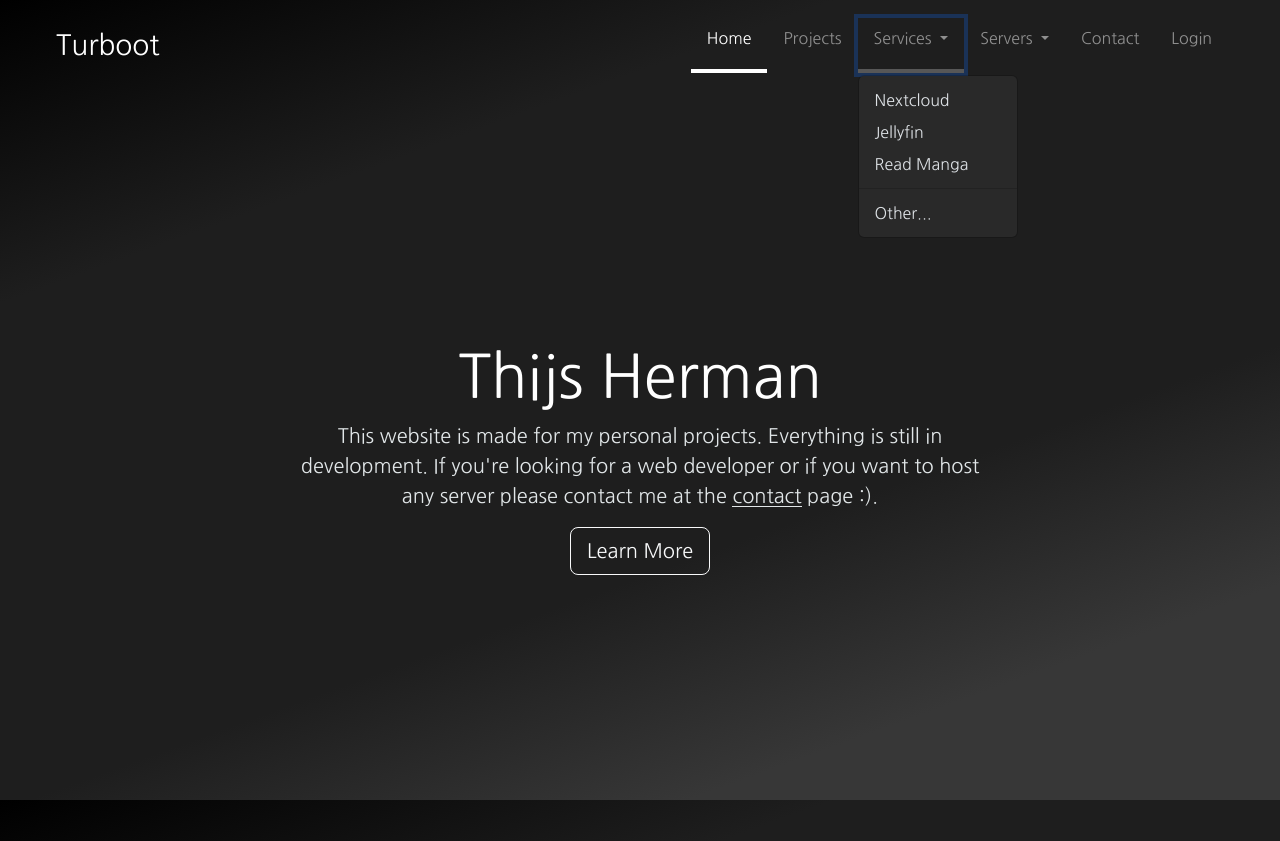
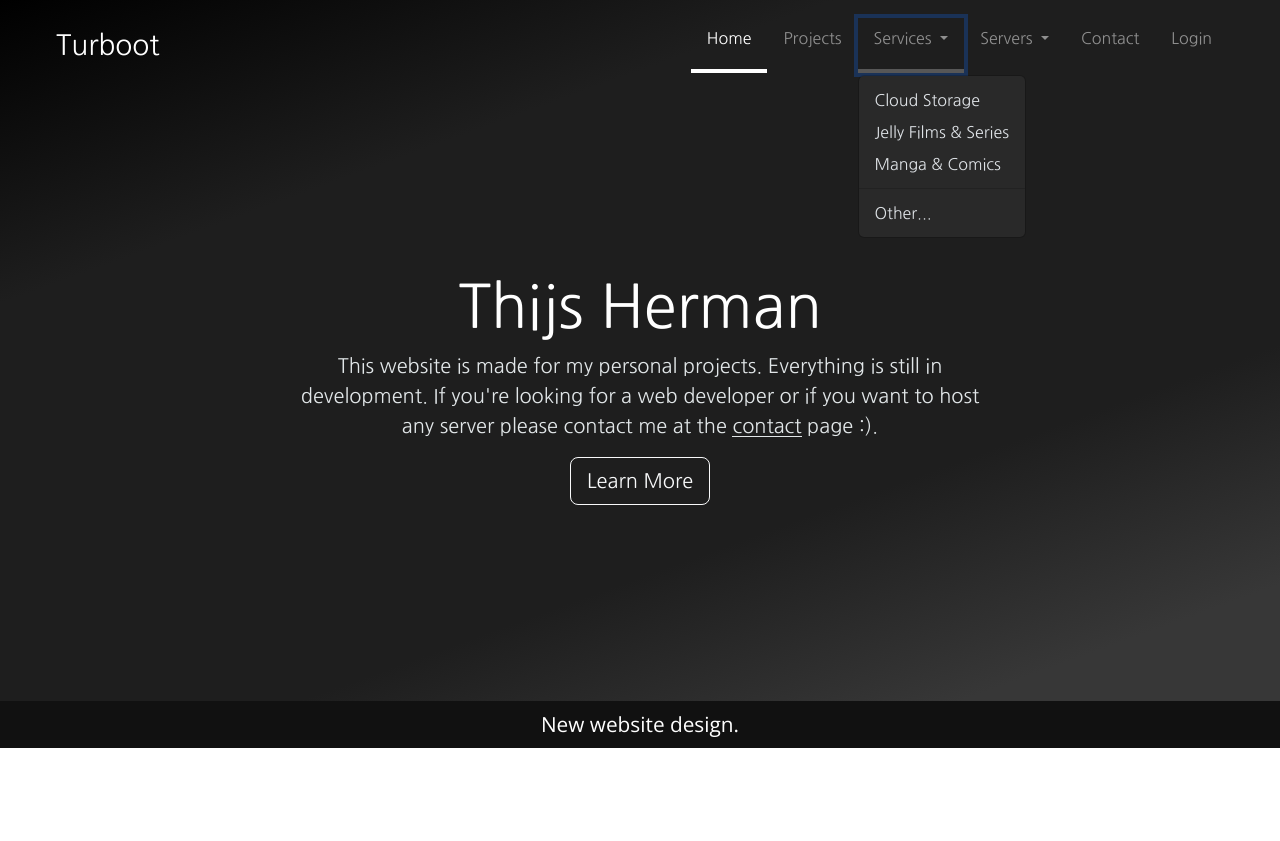
Before and after one commit to Turbootzz/Turboot, a PHP site: page / in a window 1280 px wide, after a click on "Services". Shown: the top 841 px of the page. Run offline with PHP 8.4, Linux system fonts and the light colour scheme; some libraries are stand-ins or nearby versions.

Commit message:
optimalisation update
- made cover smaller
- now full width without slider at bottom
- few text changes

```diff
--- a/assets/css/main.css
+++ b/assets/css/main.css
@@ -8,6 +8,7 @@
 
 @import url('https://fonts.googleapis.com/css2?family=Nanum+Gothic&display=swap'); /* global */
 @import url('https://fonts.googleapis.com/css2?family=Open+Sans&display=swap'); /* news text */
+
 
 body {
   font-family: 'Nanum Gothic', sans-serif !important;
@@ -136,13 +137,13 @@ nav {
 
 .middletext {
   animation: fadeIn ease 2s;
-  padding: 250px;
+  padding: 180px 250px 180px 250px;
   font-size: 30px;
 }
 
 .middletext h1, .middletext p, .middletext a{
   animation: 1.2s slide-up 0.4s forwards;
-    transform:translateY(800%);
+    transform:translateY(300%);
 }
 
 @keyframes fadeIn {
@@ -158,7 +159,6 @@ nav {
 }
 
 .banner-news {
-  width: 100vw;
   margin-left: calc(50% - 50vw);
   background-color: rgb(17, 17, 17);
   color: white;
@@ -166,7 +166,6 @@ nav {
 }
 
 .banner-1 {
-  width: 100vw;
   margin-left: calc(50% - 50vw);
   background-color: white;
   color: rgb(97, 97, 97);
@@ -201,7 +200,6 @@ nav {
 }
 
 .banner-2 {
-  width: 100vw;
   margin-left: calc(50% - 50vw);
   background-color: rgb(35, 52, 45);
   color: white;
@@ -215,7 +213,6 @@ nav {
 }
 
 .banner-3 {
-  width: 100vw;
   margin-left: calc(50% - 50vw);
   background-color: white;
   color: rgb(97, 97, 97);
@@ -232,7 +229,6 @@ nav {
 .jellyfin-short { display: none; }
 
 .banner-4 {
-  width: 100vw;
   margin-left: calc(50% - 50vw);
   background-color: rgb(35, 52, 45);
   color: white;
@@ -261,7 +257,6 @@ nav {
 /* Projects Page*/
 
 .card-section {
-  width: 100vw;
   margin-left: calc(50% - 50vw);
   background-color: rgb(35, 52, 45);
 }
@@ -541,6 +536,12 @@ footer {
 
 /* Responsive */
 
+/* @media screen and (max-width: 1600px) {
+  :root {
+    --full-width: 100.5%
+  }
+} */
+
 @media screen and (max-width: 991px) {
   .nav {
     flex-direction: column;
--- a/header.php
+++ b/header.php
@@ -47,9 +47,9 @@ require "assets/includes/functions.inc.php"; // calls for the functions from fil
                   Services
                 </a>
                 <ul class="dropdown-turboot dropdown-menu dropdown-menu-dark">
-                  <li><a class="dropdown-item" href="https://cloud.turboot.com" target="_blank">Nextcloud</a></li>
-                  <li><a class="dropdown-item" href="https://jelly.turboot.com" target="_blank">Jellyfin</a></li>
-                  <li><a class="dropdown-item" href="https://manga.turboot.com" target="_blank">Read Manga</a></li>
+                  <li><a class="dropdown-item" href="https://cloud.turboot.com" target="_blank">Cloud Storage</a></li>
+                  <li><a class="dropdown-item" href="https://jelly.turboot.com" target="_blank">Jelly Films & Series</a></li>
+                  <li><a class="dropdown-item" href="https://manga.turboot.com" target="_blank">Manga & Comics</a></li>
                   <li>
                     <hr class="dropdown-divider">
                   </li>
@@ -63,9 +63,9 @@ require "assets/includes/functions.inc.php"; // calls for the functions from fil
                 </a>
                 <ul class="dropdown-turboot dropdown-menu dropdown-menu-dark">
                   <li><a class="dropdown-item" href="cobblemon">MC Cobblemon</a></li>
-                  <li><a class="dropdown-item" href="servers">ARK: Survival Evolved</a></li>
-                  <li><a class="dropdown-item" href="servers">The Forest</a></li>
-                  <li><a class="dropdown-item" href="https://discord.gg/ctVVghh" target="_blank">Discord</a></li>
+                  <li><a class="dropdown-item" href="servers">ARK: Survival Ascended</a></li>
+                  <li><a class="dropdown-item" href="servers">Palworld</a></li>
+                  <li><a class="dropdown-item" href="https://discord.gg/QdWQQpDzTw" target="_blank">Discord</a></li>
                   <li>
                     <hr class="dropdown-divider">
                   </li>
@@ -92,5 +92,4 @@ require "assets/includes/functions.inc.php"; // calls for the functions from fil
       </nav>
     </div>
   </header>
-  <div class="cover-container d-flex w-100 h-100 mx-auto flex-column">
     <main>
--- a/index.php
+++ b/index.php
@@ -1,6 +1,7 @@
 <?php
 include_once "header.php";
 ?>
+<div class="cover-container d-flex mx-auto flex-column">
 <div class="middletext">
   <h1 class="title">Thijs Herman</h1>
   <p class="lead">This website is made for my personal projects. Everything is still in development. If you're looking
@@ -9,6 +10,7 @@ include_once "header.php";
   <p class="lead">
     <a href="#my-projects" class="btn btn-lg btn-outline-light">Learn More</a>
   </p>
+</div>
 </div>
 <section class="banner-news">
 <div class="news-section container">
@@ -76,8 +78,8 @@ include_once "header.php";
             <img class="img-fluid rounded border border-success" src="assets/img/turboot-jelly.png" alt="Turboot Jellyfin">
           </a>
         </span>
-        <h3 class="pb-3 jellyfin-long">Jellyfin (Films & Series)</h3>
-        <h3 class="jellyfin-short">Jellyfin</h3>
+        <h3 class="pb-3 jellyfin-long">Jelly (Films & Series)</h3>
+        <h3 class="jellyfin-short">Jelly</h3>
           <button type="button" onclick="window.open('https://jelly.turboot.com','_blank');" class="btn btn-outline-secondary">Click Here</button>
       </div>
       <div class="col-4 col-12-medium">
```
Also changed, not shown: discord.php (added, +12 -0 lines).
